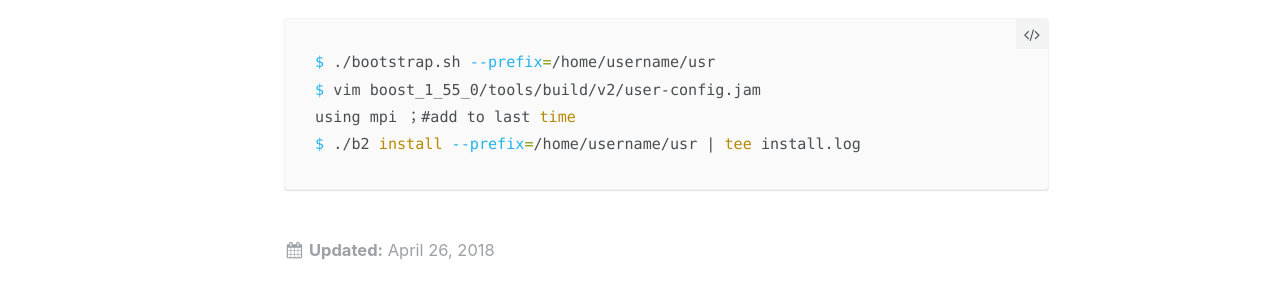
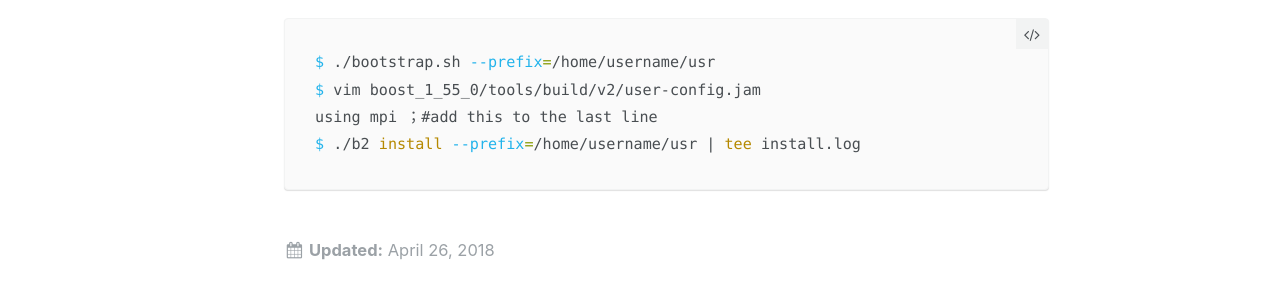
Before and after one commit to JingchaoZhang/JingchaoZhang.github.io, a Jekyll site: the page built from _posts/2018-04-26-Boost Openmpi.md, in a window 1280 px wide. Shown: the part 239-539 px from the top of the page. Built offline with Jekyll 4.4.1, drawn with Linux system fonts in a browser that asks for light colours.

Commit message:
Update 2018-04-26-Boost Openmpi.md

````diff
--- a/_posts/2018-04-26-Boost Openmpi.md
+++ b/_posts/2018-04-26-Boost Openmpi.md
@@ -7,6 +7,6 @@ author_profile: false
 ```bash
 $ ./bootstrap.sh --prefix=/home/username/usr
 $ vim boost_1_55_0/tools/build/v2/user-config.jam
-using mpi ；#add to last time
+using mpi ；#add this to the last line
 $ ./b2 install --prefix=/home/username/usr | tee install.log
 ```
````
